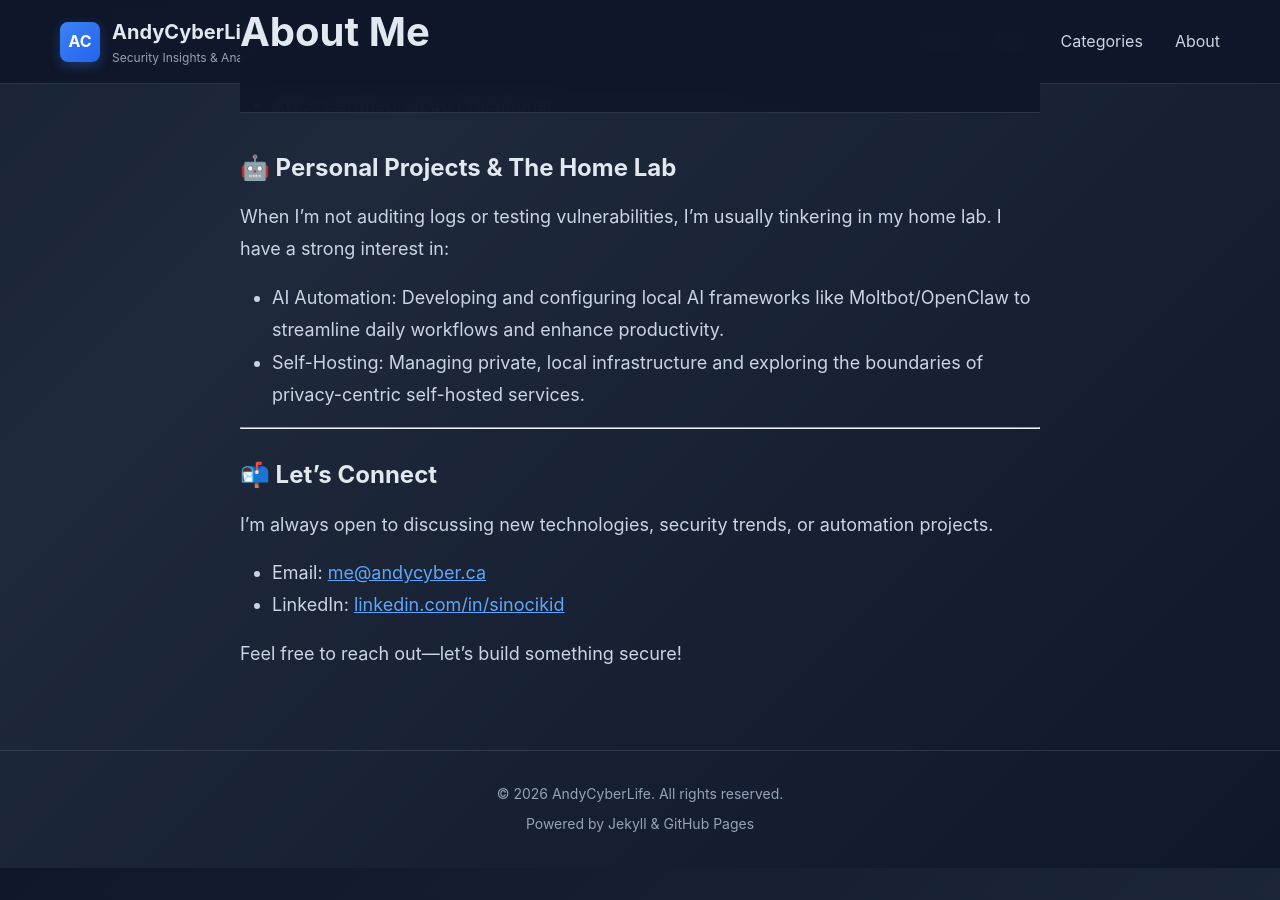
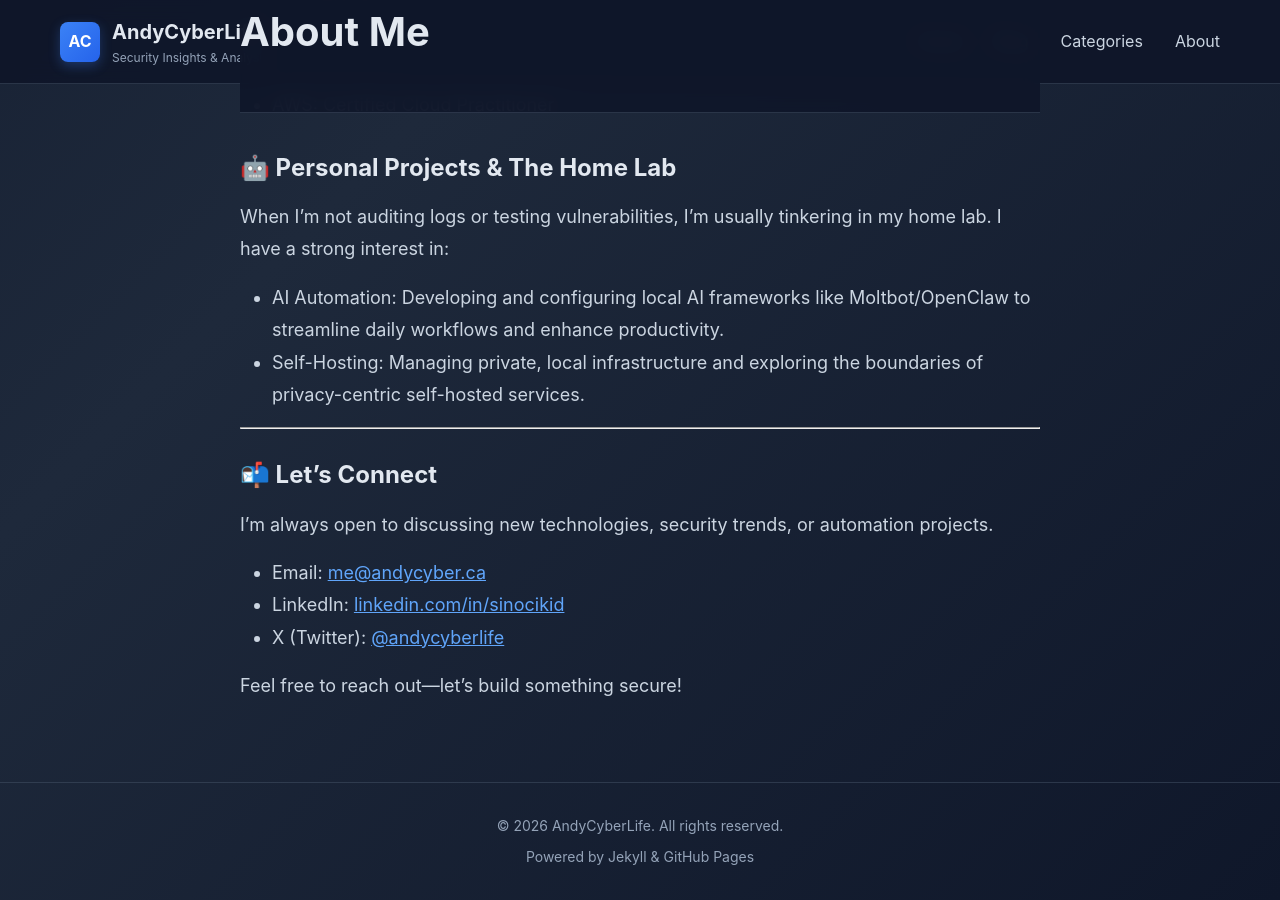
Before and after one commit to sinocikid/sinocikid.github.io, a Jekyll site: the page built from about.md, in a window 1280 px wide and 900 px high, scrolled down 1106 px. Built offline with Jekyll 4.4.1, drawn with Linux system fonts in a browser that asks for light colours.

Commit message:
Add X (Twitter) profile to site
- Add @andycyberlife to config
- Add X icon to homepage social links
- Add X link to About page

Co-Authored-By: Claude Sonnet 4.5 <noreply@anthropic.com>

```diff
--- a/_config.yml
+++ b/_config.yml
@@ -8,6 +8,7 @@ author: Andy
 # Social links
 github_username: sinocikid
 linkedin_username: sinocikid
+twitter_username: andycyberlife
 email: # your-email@example.com (optional)
 
 # Build settings
--- a/about.md
+++ b/about.md
@@ -38,5 +38,6 @@ When I'm not auditing logs or testing vulnerabilities, I'm usually tinkering in
 I'm always open to discussing new technologies, security trends, or automation projects.
 * Email: [me@andycyber.ca](mailto:me@andycyber.ca)
 * LinkedIn: [linkedin.com/in/sinocikid](https://linkedin.com/in/sinocikid)
+* X (Twitter): [@andycyberlife](https://x.com/andycyberlife)
 
 Feel free to reach out—let's build something secure!
--- a/index.html
+++ b/index.html
@@ -14,6 +14,11 @@ layout: default
         {% if site.linkedin_username %}
         <a href="https://linkedin.com/in/{{ site.linkedin_username }}" target="_blank" rel="noopener noreferrer" aria-label="LinkedIn">
             <svg width="20" height="20" fill="currentColor" viewBox="0 0 24 24" aria-hidden="true"><path d="M20.447 20.452h-3.554v-5.569c0-1.328-.027-3.037-1.852-3.037-1.853 0-2.136 1.445-2.136 2.939v5.667H9.351V9h3.414v1.561h.046c.477-.9 1.637-1.85 3.37-1.85 3.601 0 4.267 2.37 4.267 5.455v6.286zM5.337 7.433c-1.144 0-2.063-.926-2.063-2.065 0-1.138.92-2.063 2.063-2.063 1.14 0 2.064.925 2.064 2.063 0 1.139-.925 2.065-2.064 2.065zm1.782 13.019H3.555V9h3.564v11.452zM22.225 0H1.771C.792 0 0 .774 0 1.729v20.542C0 23.227.792 24 1.771 24h20.451C23.2 24 24 23.227 24 22.271V1.729C24 .774 23.2 0 22.222 0h.003z"/></svg>
+        </a>
+        {% endif %}
+        {% if site.twitter_username %}
+        <a href="https://x.com/{{ site.twitter_username }}" target="_blank" rel="noopener noreferrer" aria-label="X (Twitter)">
+            <svg width="20" height="20" fill="currentColor" viewBox="0 0 24 24" aria-hidden="true"><path d="M18.244 2.25h3.308l-7.227 8.26 8.502 11.24H16.17l-5.214-6.817L4.99 21.75H1.68l7.73-8.835L1.254 2.25H8.08l4.713 6.231zm-1.161 17.52h1.833L7.084 4.126H5.117z"/></svg>
         </a>
         {% endif %}
         <a href="{{ '/feed.xml' | relative_url }}" aria-label="RSS Feed">
```
